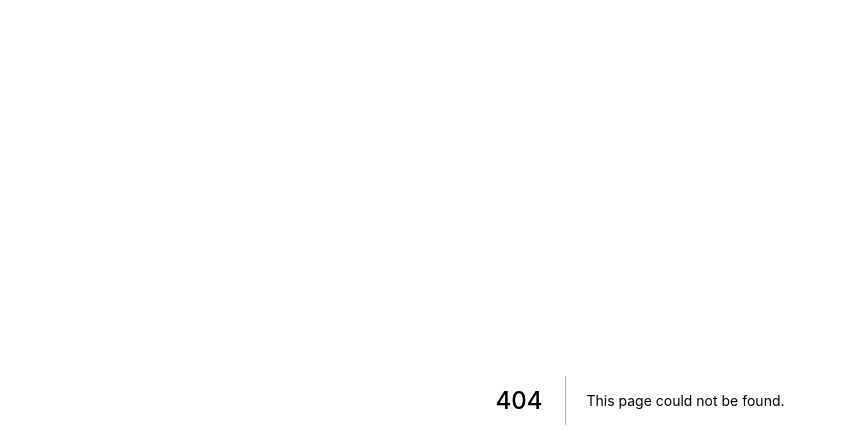
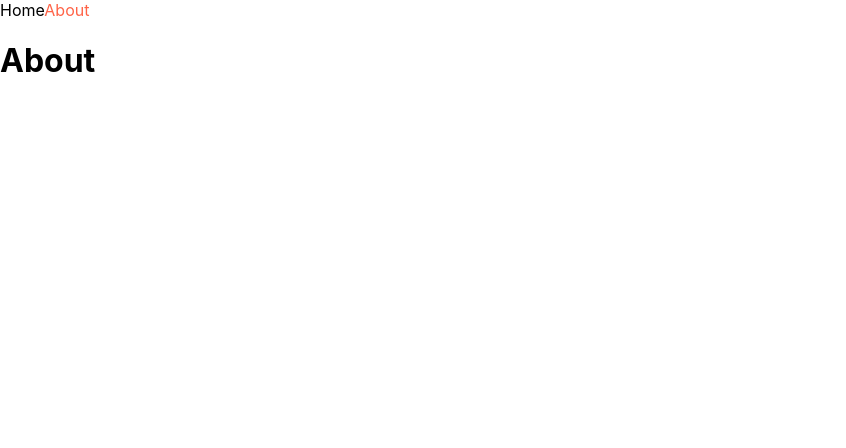
Before and after one commit to yedio/nextjs_starter, a Next.js app: page /about in a window 1280 px wide. Before the commit this address had no page. Shown: the top 448 px of the page, without its empty margins (0-846 px from the left). Built offline with nearby package versions, Linux system fonts and the light colour scheme.

Commit message:
Add: 공통컴포넌트 Layout 작업 / Seo title 작업

```diff
--- /dev/null
+++ b/components/Layout.tsx
@@ -0,0 +1,14 @@
+import NavBar from './NavBar';
+
+interface LayoutProps {
+  children: React.ReactNode;
+}
+
+export default function Layout({ children }: LayoutProps) {
+  return (
+    <>
+      <NavBar />
+      <div>{children}</div>
+    </>
+  );
+}
--- /dev/null
+++ b/components/NavBar.tsx
@@ -0,0 +1,24 @@
+import Link from 'next/link';
+import { useRouter } from 'next/router';
+
+export default function NavBar() {
+  const router = useRouter();
+  return (
+    <nav>
+      <Link href="/">
+        <a className={router.pathname === '/' ? 'active' : ''}>Home</a>
+      </Link>
+      <Link href="/about">
+        <a className={router.pathname === '/about' ? 'active' : ''}>About</a>
+      </Link>
+      <style jsx>{`
+        a {
+          text-decoration: none;
+        }
+        .active {
+          color: tomato;
+        }
+      `}</style>
+    </nav>
+  );
+}
--- /dev/null
+++ b/components/Seo.tsx
@@ -0,0 +1,13 @@
+import Head from 'next/head';
+
+interface SeoProps {
+  title: string;
+}
+
+export default function Seo({ title }: SeoProps) {
+  return (
+    <Head>
+      <title>{title} | Next Movies</title>
+    </Head>
+  );
+}
--- /dev/null
+++ b/pages/_app.tsx
@@ -0,0 +1,15 @@
+import Layout from '../components/Layout';
+import '../styles/globals.css';
+
+interface Props {
+  Component: any;
+  pageProps: any;
+}
+
+export default function MyApp({ Component, pageProps }: Props) {
+  return (
+    <Layout>
+      <Component {...pageProps} />
+    </Layout>
+  );
+}
--- /dev/null
+++ b/pages/about.tsx
@@ -0,0 +1,10 @@
+import Seo from '../components/Seo';
+
+export default function Potato() {
+  return (
+    <div>
+      <Seo title="About" />
+      <h1>About</h1>
+    </div>
+  );
+}
--- a/pages/index.tsx
+++ b/pages/index.tsx
@@ -1,7 +1,10 @@
+import Seo from '../components/Seo';
+
 export default function Home() {
   return (
     <div>
-      <h1>Hello Index</h1>
+      <Seo title="Home" />
+      <h1>Hello</h1>
     </div>
   );
 }
```
